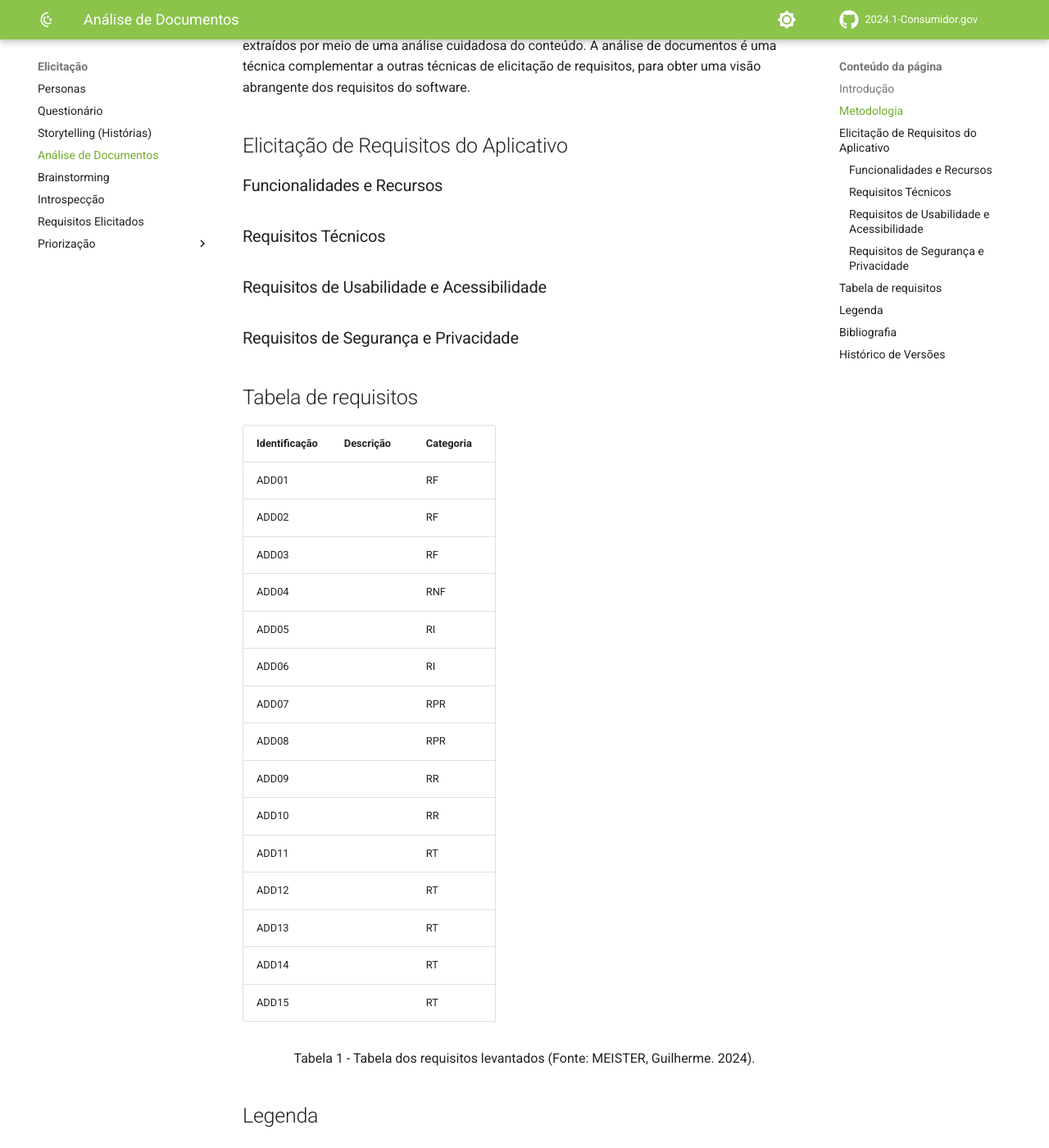
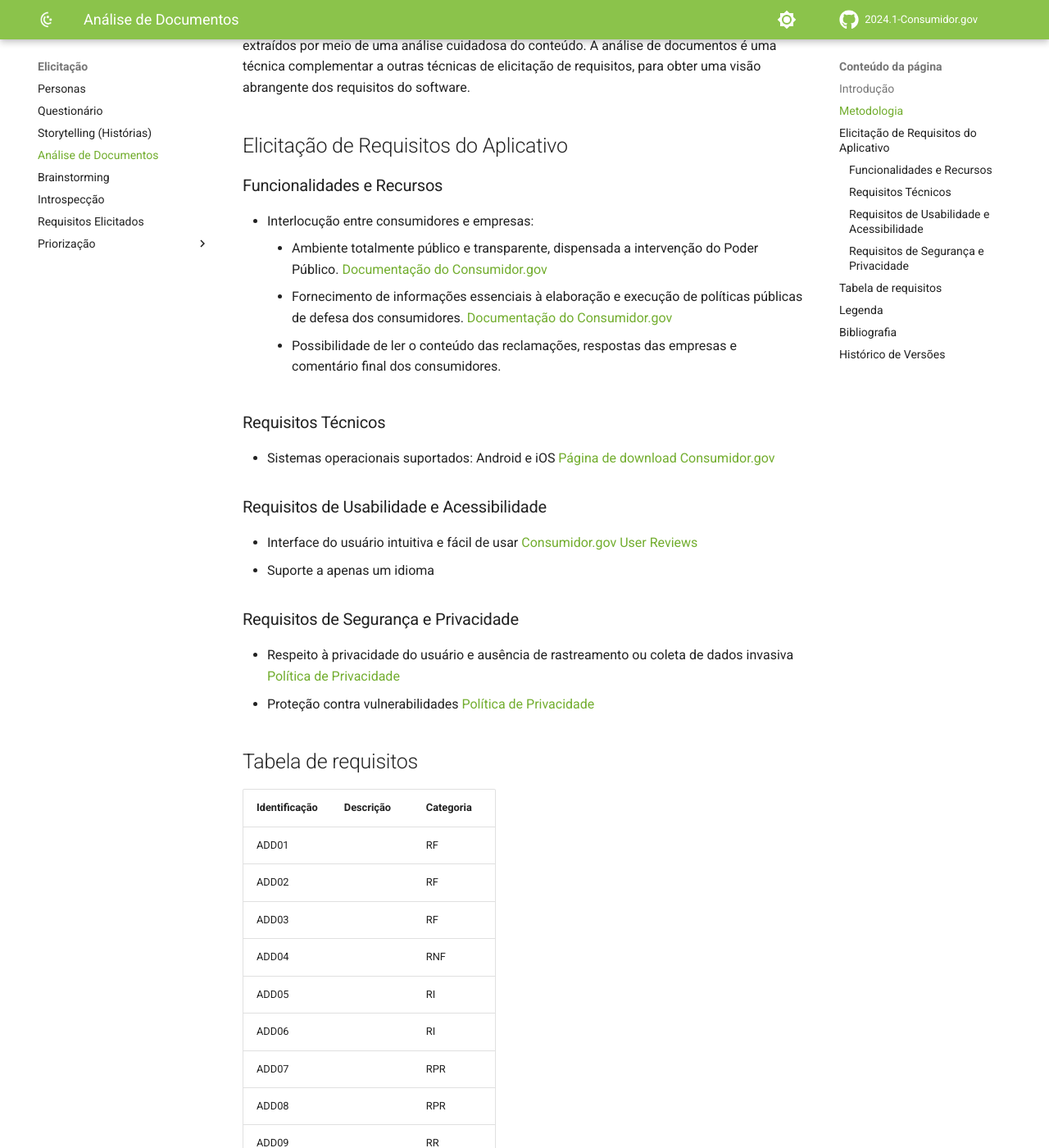
Before and after one commit to Requisitos-de-Software/2024.1-Grupo08, an MkDocs documentation site: the page built from docs/Elicitação/analiseDoc.md, in a window 1280 px wide and 1400 px high, scrolled down 506 px. Shown: the whole window at 82% size. Built offline with MkDocs 1.6.1 and Material for MkDocs 9.7.7, drawn with Linux system fonts in a browser that asks for light colours; comment, search, counter and statistics services are not loaded.

Commit message:
Update analiseDoc.md

```diff
--- a/docs/Elicitação/analiseDoc.md
+++ b/docs/Elicitação/analiseDoc.md
@@ -12,11 +12,24 @@
 
 ### Funcionalidades e Recursos
 
+- Interlocução entre consumidores e empresas:
+    - Ambiente totalmente público e transparente, dispensada a intervenção do Poder Público. [Documentação do Consumidor.gov]([https://www.videolan.org/vlc/features.html](https://www.consumidor.gov.br/pages/conteudo/publico/1))
+    - Fornecimento de informações essenciais à elaboração e execução de políticas públicas de defesa dos consumidores. [Documentação do Consumidor.gov]([https://www.videolan.org/vlc/features.html](https://www.consumidor.gov.br/pages/conteudo/publico/1))
+    - Possibilidade de ler o conteúdo das reclamações, respostas das empresas e comentário final dos consumidores.
+
 ### Requisitos Técnicos
+
+- Sistemas operacionais suportados: Android e iOS [Página de download Consumidor.gov]([https://play.google.com/store/apps/details?id=br.com.consumidor&hl=pt_BR&gl=US])
 
 ### Requisitos de Usabilidade e Acessibilidade
 
+- Interface do usuário intuitiva e fácil de usar [Consumidor.gov User Reviews]([https://www.trustpilot.com/review/vlc-media-player.en.softonic.com](https://apps.apple.com/br/app/consumidor-gov-br/id1492523966?see-all=reviews))
+- Suporte a apenas um idioma
+
 ### Requisitos de Segurança e Privacidade
+
+- Respeito à privacidade do usuário e ausência de rastreamento ou coleta de dados invasiva [Política de Privacidade](https://www.consumidor.gov.br/pages/conteudo/publico/7)
+- Proteção contra vulnerabilidades [Política de Privacidade](https://www.consumidor.gov.br/pages/conteudo/publico/7)
 
 ## Tabela de requisitos
 
```
